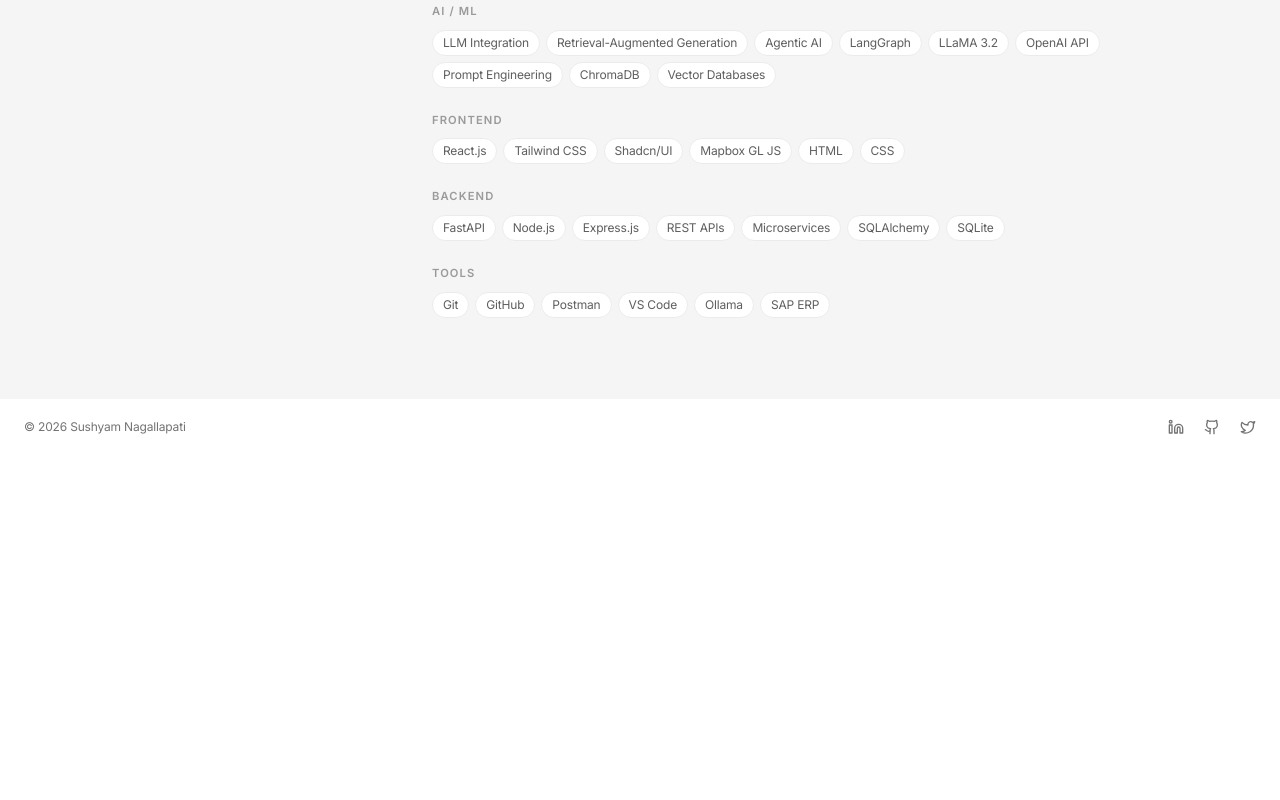
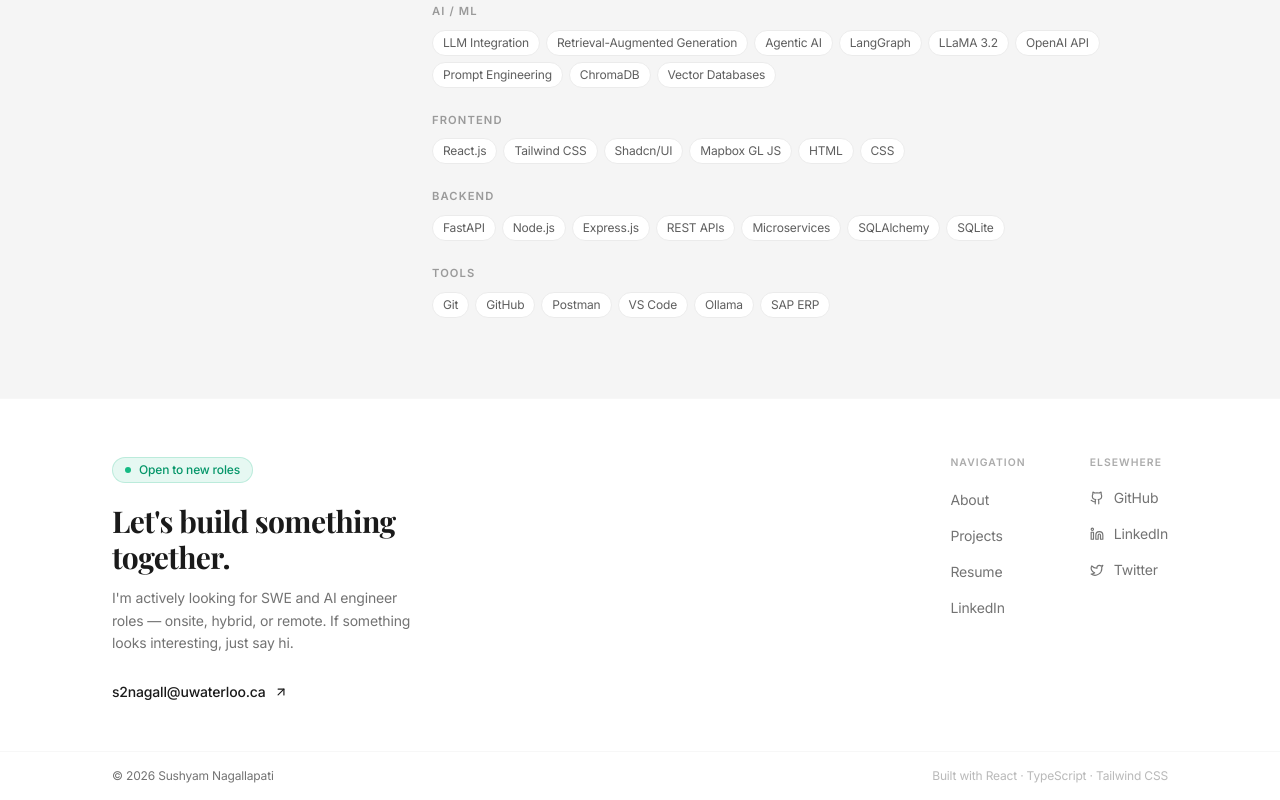
Before and after one commit to SushyamNagallapati/Sushyam-Portfolio-main, a React (Vite) app: page /resume in a window 1280 px wide. Shown: the part 1408-2208 px from the top of the page. Before the commit the page ends 1863 px from the top, so only its background shows below. Built offline with nearby package versions, Linux system fonts and the light colour scheme.

Commit message:
Refactor Footer component to enhance layout and navigation; add availability message and social links

```diff
--- a/src/components/Footer.tsx
+++ b/src/components/Footer.tsx
@@ -1,18 +1,122 @@
-import SocialIcons from "./SocialIcons";
+import { Link } from "react-router-dom";
+import { Github, Linkedin, Twitter, ArrowUpRight } from "lucide-react";
+
+const navLinks = [
+  { label: "About",    href: "/",        internal: true  },
+  { label: "Projects", href: "/projects", internal: true  },
+  { label: "Resume",   href: "/resume",   internal: true  },
+  { label: "LinkedIn", href: "https://www.linkedin.com/in/sushyamnagallapati", internal: false },
+];
+
+const socialLinks = [
+  { icon: Github,   href: "https://github.com/SushyamNagallapati",             label: "GitHub"   },
+  { icon: Linkedin, href: "https://www.linkedin.com/in/sushyamnagallapati",    label: "LinkedIn" },
+  { icon: Twitter,  href: "https://x.com/SushyamR",                            label: "Twitter"  },
+];
 
 const Footer = () => {
   return (
-    <footer className="border-t border-border/50 bg-background">
-      <div className="container mx-auto px-4 sm:px-6 py-4 sm:py-5">
-        <div className="flex flex-col sm:flex-row items-center justify-between gap-3">
+    <footer className="bg-background border-t border-border/40">
+
+      {/* Upper section */}
+      <div className="max-w-6xl mx-auto px-6 sm:px-8 lg:px-12 pt-12 pb-10 sm:pt-14 sm:pb-12">
+        <div className="flex flex-col md:flex-row md:items-start md:justify-between gap-10">
+
+          {/* Left — sign-off */}
+          <div className="max-w-xs">
+            {/* Availability pill */}
+            <div className="inline-flex items-center gap-2 text-xs font-medium text-emerald-600 dark:text-emerald-400 bg-emerald-500/10 border border-emerald-500/20 rounded-full px-3 py-1 mb-5">
+              <span className="w-1.5 h-1.5 rounded-full bg-emerald-500 animate-pulse" />
+              Open to new roles
+            </div>
+
+            <h2 className="font-serif text-2xl sm:text-3xl font-bold text-foreground leading-snug mb-3">
+              Let's build something together.
+            </h2>
+            <p className="text-sm text-muted-foreground leading-relaxed mb-6">
+              I'm actively looking for SWE and AI engineer roles — onsite, hybrid, or remote. If something looks interesting, just say hi.
+            </p>
+
+            <a
+              href="mailto:s2nagall@uwaterloo.ca"
+              className="inline-flex items-center gap-2 text-sm font-medium text-foreground hover:text-primary transition-colors duration-200 group"
+            >
+              s2nagall@uwaterloo.ca
+              <ArrowUpRight className="w-3.5 h-3.5 group-hover:translate-x-0.5 group-hover:-translate-y-0.5 transition-transform duration-200" />
+            </a>
+          </div>
+
+          {/* Right — nav + social */}
+          <div className="flex flex-col gap-8 sm:flex-row sm:gap-16">
+
+            {/* Nav links */}
+            <div>
+              <p className="text-[0.65rem] font-semibold uppercase tracking-widest text-muted-foreground/60 mb-4">
+                Navigation
+              </p>
+              <ul className="space-y-3">
+                {navLinks.map(({ label, href, internal }) => (
+                  <li key={label}>
+                    {internal ? (
+                      <Link
+                        to={href}
+                        className="text-sm text-muted-foreground hover:text-foreground transition-colors duration-200"
+                      >
+                        {label}
+                      </Link>
+                    ) : (
+                      <a
+                        href={href}
+                        target="_blank"
+                        rel="noopener noreferrer"
+                        className="text-sm text-muted-foreground hover:text-foreground transition-colors duration-200"
+                      >
+                        {label}
+                      </a>
+                    )}
+                  </li>
+                ))}
+              </ul>
+            </div>
+
+            {/* Social links */}
+            <div>
+              <p className="text-[0.65rem] font-semibold uppercase tracking-widest text-muted-foreground/60 mb-4">
+                Elsewhere
+              </p>
+              <ul className="space-y-3">
+                {socialLinks.map(({ icon: Icon, href, label }) => (
+                  <li key={label}>
+                    <a
+                      href={href}
+                      target="_blank"
+                      rel="noopener noreferrer"
+                      className="inline-flex items-center gap-2.5 text-sm text-muted-foreground hover:text-foreground transition-colors duration-200 group"
+                    >
+                      <Icon className="w-3.5 h-3.5" />
+                      {label}
+                    </a>
+                  </li>
+                ))}
+              </ul>
+            </div>
+
+          </div>
+        </div>
+      </div>
+
+      {/* Bottom bar */}
+      <div className="border-t border-border/40">
+        <div className="max-w-6xl mx-auto px-6 sm:px-8 lg:px-12 py-4 flex flex-col sm:flex-row items-center justify-between gap-2">
           <p className="text-xs text-muted-foreground">
             © {new Date().getFullYear()} Sushyam Nagallapati
           </p>
-          <SocialIcons
-            iconClassName="w-4 h-4 text-muted-foreground hover:text-foreground transition-colors duration-200 cursor-pointer"
-          />
+          <p className="text-xs text-muted-foreground/50">
+            Built with React · TypeScript · Tailwind CSS
+          </p>
         </div>
       </div>
+
     </footer>
   );
 };
```
